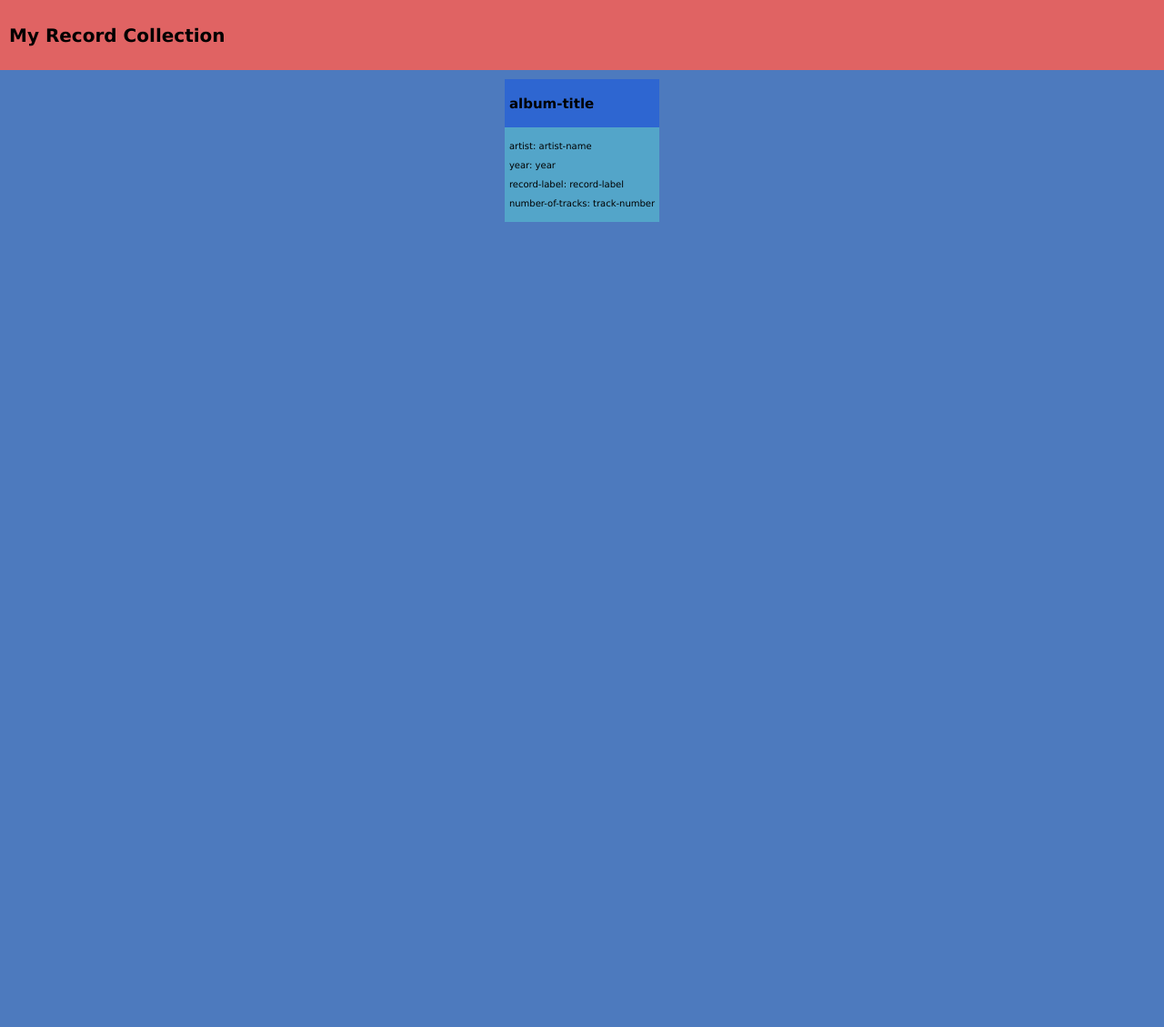
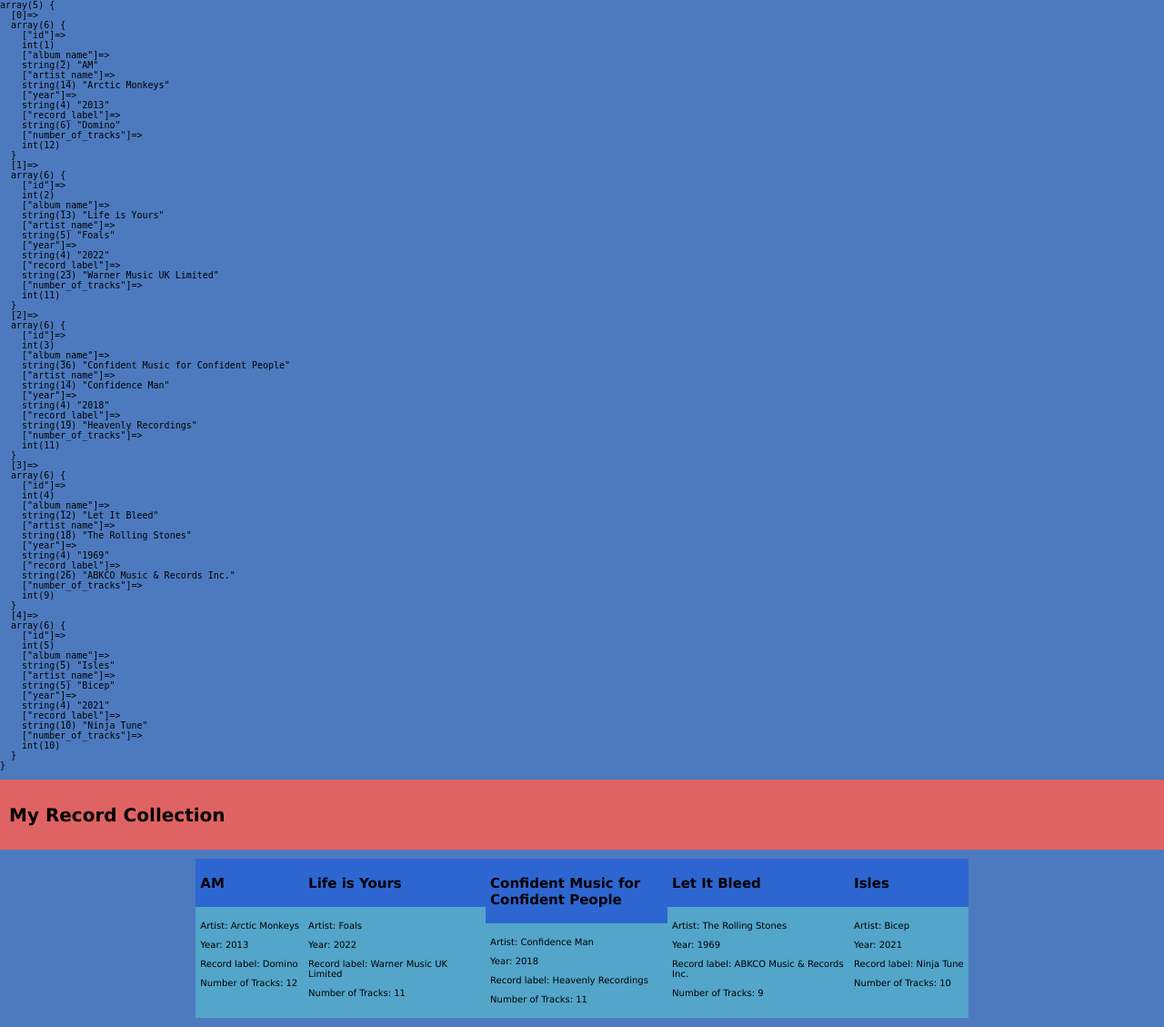
Before and after one commit to MrTKetchup/collection_app, a PHP site: page / in a window 1280 px wide. Shown: the whole page at 91% size. Before the commit the page ends 244 px from the top, so only its background shows below. Run offline with PHP 8.4, Linux system fonts and the light colour scheme; data comes from the database, SQL or seed files in the repository.

Commit message:
cards now displaying in webpage using foreach loop and object method

```diff
--- a/index.php
+++ b/index.php
@@ -4,31 +4,48 @@ $db = new PDO('mysql:host=db;dbname=record_collection', 'root', 'password');
 $db->setAttribute(PDO::ATTR_ERRMODE, PDO::ERRMODE_EXCEPTION);
 $db->setAttribute(PDO::ATTR_DEFAULT_FETCH_MODE, PDO::FETCH_ASSOC);
 
-$query = $db->prepare("SELECT `id`, `album_name`, `artist_name`, `year`, `record_label`, `number_of_tracks` FROM `albums`");
+$query = $db->prepare('SELECT `id`, `album_name`, `artist_name`, `year`, `record_label`, `number_of_tracks` FROM `albums`');
 $query ->execute([]);
 
+require_once('src/Record.php');
+
 $record_collection = $query->fetchAll();
+echo "<pre>";
+var_dump($record_collection);
+echo "</pre>";
 ?>
 
 <head>
     <title>My Record Collection</title>
-    <link rel="stylesheet" type="text/css" href="src/style.css">
+    <link rel='stylesheet' type='text/css' href='src/style.css'>
 </head>
 <body>
-    <section class = "heading">
+    <section class = 'heading'>
         <h1>My Record Collection</h1>
     </section>
-    <section class = "card-container">
-    <div class="card">
-					<div class="card-banner-container">
-		    			<h2 class="card-heading">album-title</h3>
-					</div>
-					<div class="card-stat-container">
-						<p class="card-stat">artist: artist-name</p>
-						<p class="card-stat">year: year</p>
-						<p class="card-stat">record-label: record-label</p>
-						<p class="card-stat">number-of-tracks: track-number</p>
-				    </div>
-		    	</div>
+    <section class = 'card-container'>
+        <?php
+        foreach ($record_collection as $record) {
+            $record = new Record ($record['album_name'], $record['artist_name'], $record['year'], $record['record_label'], $record['number_of_tracks']);
+            // echo "<pre>";
+            // var_dump($record);
+            // echo "</pre>";
+
+
+            echo ($record->create_record_card());
+
+        }
+        // <div class='card'>
+        //     <div class='card-banner-container'>
+        //         <h2 class='card-heading'>album-title</h2>
+        //     </div>
+        //     <div class='card-stat-container'>
+        //         <p class='card-stat'>artist: artist-name</p>
+        //         <p class='card-stat'>year: year</p>
+        //         <p class='card-stat'>record-label: record-label</p>
+        //         <p class='card-stat'>number-of-tracks: track-number</p>
+        //     </div>
+        // </div>
+        ?>
     </section>
 </body>
--- a/src/Record.php
+++ b/src/Record.php
@@ -17,19 +17,19 @@ class Record {
         $this->number_of_tracks = $number_of_tracks;
     }
 
-    public function create_record_card($album_name, $artist_name, $year, $record_label, $number_of_tracks)
+    public function create_record_card()
     {
         return
             "<div class='card'>
-                <div class='card-banner-container'>
-                <h2 class='card-heading'>" . $album_name . "</h2>
-            </div>
-            <div class='card-stat-container'>
-            <p class='card-stat'>Artist: " . $artist_name . "</p>
-            <p class='card-stat'>Year: " . $year . "</p>
-            <p class='card-stat'>Record label: " . $record_label . "</p>
-            <p class='card-stat'>Number of Tracks: " . $number_of_tracks . "</p>
-        </div>
-    </div>"
+                    <div class='card-banner-container'>
+                    <h2 class='card-heading'>" . $this->album_name . "</h2>
+                </div>
+                <div class='card-stat-container'>
+                    <p class='card-stat'>Artist: " . $this->artist_name . "</p>
+                    <p class='card-stat'>Year: " . $this->year . "</p>
+                    <p class='card-stat'>Record label: " . $this->record_label . "</p>
+                    <p class='card-stat'>Number of Tracks: " . $this->number_of_tracks . "</p>
+                </div>
+            </div>";
     }
 }
```
